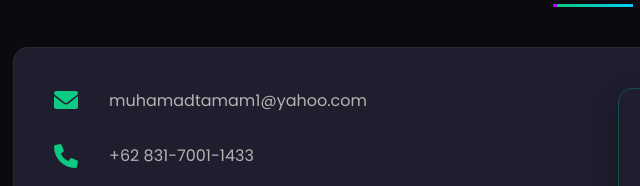
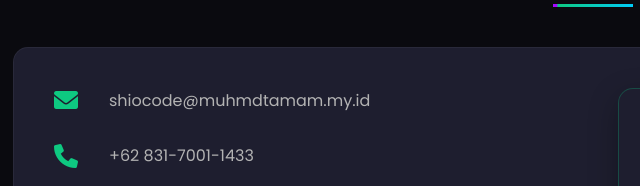
Before and after one commit to Muhamadtamam21/my-app, a website: page frontend/index.html in a window 1280 px wide. Shown: the part 3341-3527 px from the top of the page, 47-687 px from the left. Drawn offline with nearby package versions, Linux system fonts and the light colour scheme.

Commit message:
Update email address in contact info

```diff
--- a/frontend/index.html
+++ b/frontend/index.html
@@ -156,7 +156,7 @@
       <div class="contact-info">
         <div class="contact-item">
           <i class="fas fa-envelope"></i>
-          <p>muhamadtamam1@yahoo.com</p>
+          <p>shiocode@muhmdtamam.my.id</p>
         </div>
         <div class="contact-item">
           <i class="fas fa-phone"></i>
```
